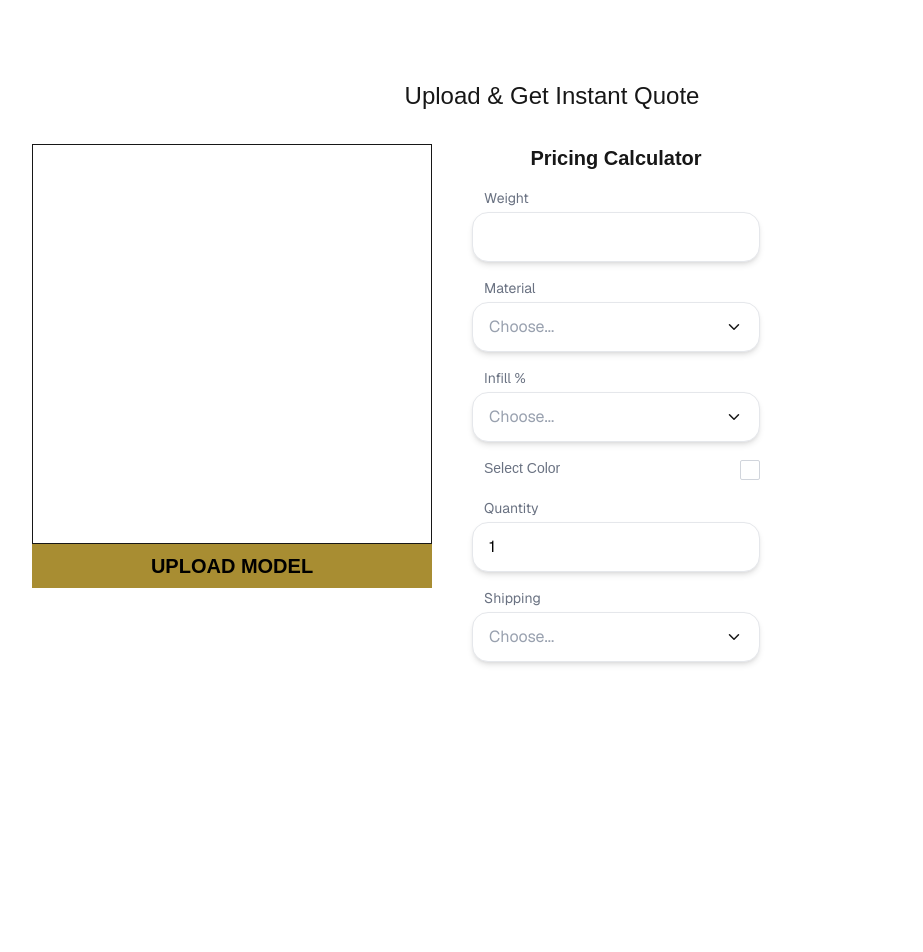
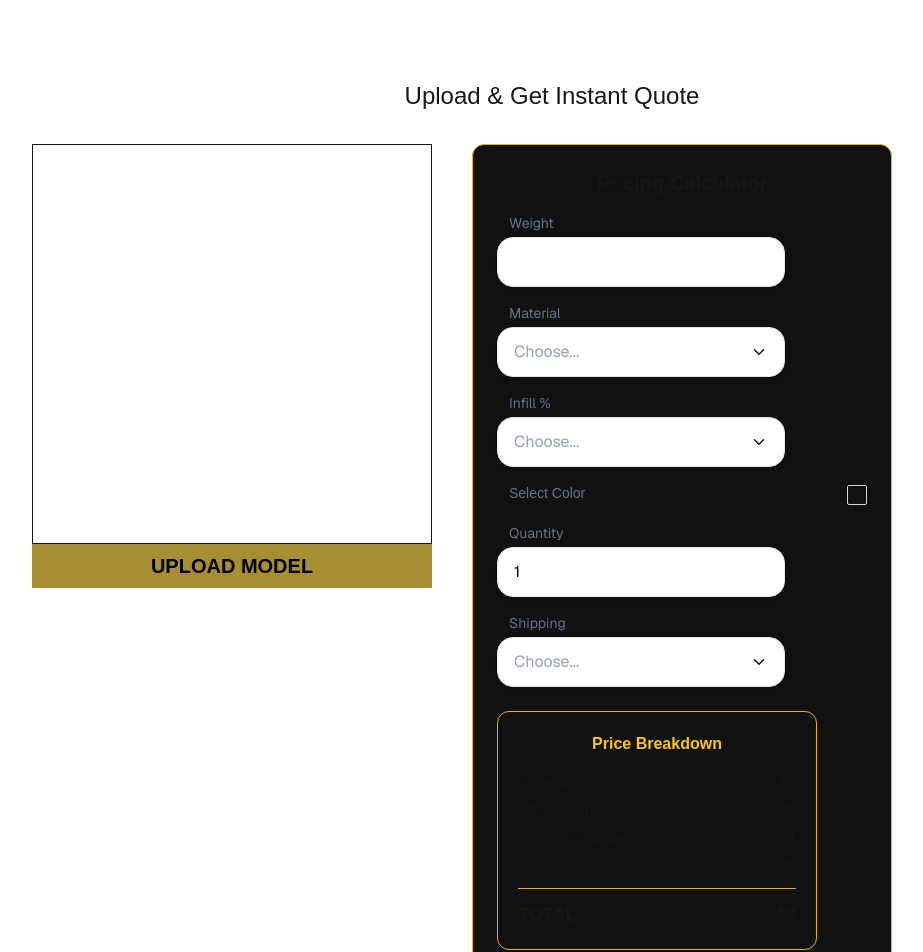
Before and after one commit to Ratnesh-Dhan/ecommerce-3d-print, a Next.js app: page /Stl in a window 1280 px wide. Shown: the top 952 px of the page, without its empty margins (88-1011 px from the left). Before the commit the page ends 800 px from the top, so only its background shows below. Built offline with nearby package versions, Linux system fonts and the light colour scheme.

Commit message:
updates from sai

```diff
--- a/app/Stl/page.tsx
+++ b/app/Stl/page.tsx
@@ -1,5 +1,5 @@
 "use client";
-import React, { useState } from "react";
+import React, { useState, useEffect } from "react";
 import DropdownInput from "../components/DropdownInput";
 import CustomInput from "../components/CustomInput";
 import ColorSelector from "./ColorSelector";
@@ -11,6 +11,10 @@ const Stl = () => {
   const [shipping, setShipping] = useState<string | number>("");
   const [quantity, setQuantity] = useState<number | string>(1);
   const [color, setColor] = useState<string | number>("");
+  const [materialCost, setMaterialCost] = useState(0);
+  const [infillCost, setInfillCost] = useState(0);
+  const [deliveryCost, setDeliveryCost] = useState(0);
+  const [totalPrice, setTotalPrice] = useState(0);
 
   const handleQuantityBlur = (event: React.FocusEvent<HTMLInputElement>) => {
     const value = event.target.value;
@@ -42,6 +46,53 @@ const Stl = () => {
     }
     setWeight(Number(value));
   };
+
+
+  const calculatePrice = () => {
+    if (!weight || !material) return;
+
+    let materialRate = 0;
+
+    if (material === 1) materialRate = 10;
+    if (material === 2) materialRate = 15;
+    if (material === 3) materialRate = 25;
+    if (material === 4) materialRate = 40;
+
+    const baseMaterialCost = Number(weight) * materialRate;
+
+    const infillMultiplier = {
+      1: 0,
+      2: 0.10,
+      3: 0.25,
+      4: 0.40,
+      5: 0.60,
+    };
+
+    const infillAdjustment =
+     baseMaterialCost * (infillMultiplier[infill as number] || 0);
+
+    const shippingMultiplier = {
+      1: 0,
+      2: 50,
+      3: 100,
+    };
+
+    const shippingValue =
+      shippingMultiplier[shipping as number] || 0;
+
+      const total =
+      (baseMaterialCost + infillAdjustment + shippingValue) *      Number(quantity || 1);
+
+    setMaterialCost(baseMaterialCost);
+    setInfillCost(infillAdjustment);
+    setDeliveryCost(shippingValue);
+    setTotalPrice(total);
+  };
+
+  useEffect(() => {
+    calculatePrice();
+  }, [weight, material, infill, quantity, shipping]);
+
   return (
     <div className="p-20">
       <h2 className="text-2xl text-center mb-8">Upload & Get Instant Quote</h2>
@@ -52,8 +103,8 @@ const Stl = () => {
             UPLOAD MODEL
           </button>
         </div>
-        <div className="">
-          <h3 className="text-xl font-bold text-center mb-4">
+        <div className="border border-yellow-500 rounded-xl p-6 w-[420px] bg-[#111]">
+          <h3 className="text-xl font-bold text-center mb-4 flex flex-col gap-4">
             Pricing Calculator
           </h3>
 
@@ -107,6 +158,39 @@ const Stl = () => {
               { label: "Same Day (1-2 days) +100%", value: 3 },
             ]}
           />
+
+<div className="mt-6 border border-yellow-500 rounded-xl p-5 w-80">
+  <h3 className="text-yellow-400 font-bold text-center mb-4">
+    Price Breakdown
+  </h3>
+
+  <div className="flex justify-between text-sm mb-2">
+    <span>Material Cost:</span>
+    <span>₹{materialCost}</span>
+  </div>
+
+  <div className="flex justify-between text-sm mb-2">
+    <span>Infill Adjustment:</span>
+    <span>₹{infillCost}</span>
+  </div>
+
+  <div className="flex justify-between text-sm mb-2">
+    <span>Quantity Multiplier:</span>
+    <span>x{quantity}</span>
+  </div>
+
+  <div className="flex justify-between text-sm mb-2">
+    <span>Delivery:</span>
+    <span>₹{deliveryCost}</span>
+  </div>
+
+  <hr className="my-3 border-yellow-500" />
+
+  <div className="flex justify-between font-bold text-lg">
+    <span>TOTAL:</span>
+    <span>₹{totalPrice}</span>
+  </div>
+</div>
         </div>
       </div>
     </div>
--- a/package.json
+++ b/package.json
@@ -9,11 +9,15 @@
     "lint": "eslint"
   },
   "dependencies": {
+    "@react-three/drei": "^10.7.7",
+    "@react-three/fiber": "^9.5.0",
     "framer-motion": "^12.34.3",
     "lucide-react": "^0.576.0",
     "next": "16.1.6",
     "react": "19.2.3",
-    "react-dom": "19.2.3"
+    "react-dom": "19.2.3",
+    "three": "^0.183.2",
+    "three-stdlib": "^2.36.1"
   },
   "devDependencies": {
     "@tailwindcss/postcss": "^4",
```
Also changed, not shown: app/components/STLViewer.tsx (added), 1 other file (tests, documents, lock files or other folders).
